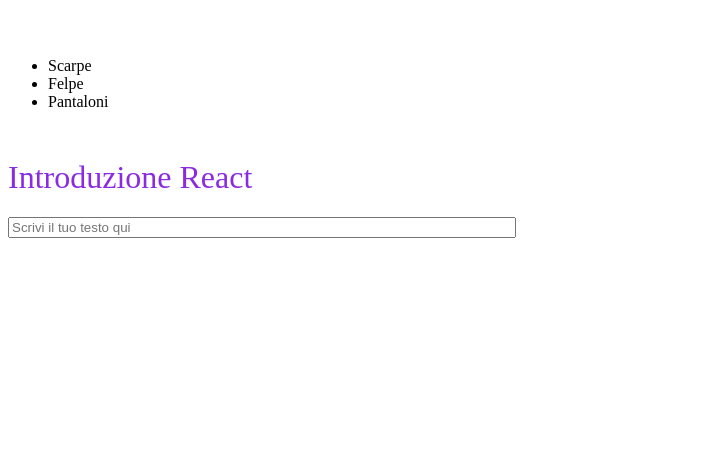
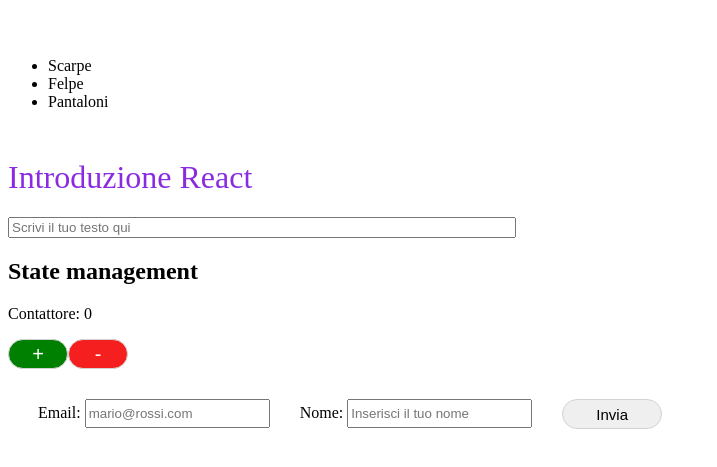
Before and after one commit to Hackademy-180/Esercizio-introduzione-React-Nicolina-Vesco, a React (Vite) app: page / in a window 1280 px wide. Shown: the part 786-1253 px from the top of the page, without its empty margins (0-717 px from the left). Before the commit the page ends 1032 px from the top, so only its background shows below. Built offline with nearby package versions, Linux system fonts and the light colour scheme.

Commit message:
Esercizio state management

```diff
--- a/src/App.jsx
+++ b/src/App.jsx
@@ -1,8 +1,21 @@
 import Navbar from "./components/Navbar.jsx"
 import Header from "./components/Header.jsx"
 import List from "./components/List.jsx"
+import { useState } from 'react'
+import Form from "./components/Form.jsx"
 
 function App() {
+    //Esercizio State management
+    const [counter, setCounter] = useState(0);
+
+    const increment =()=>{
+      setCounter((prev)=> prev + 1)
+    }
+    const decrement =()=>{
+      setCounter((prev)=> prev-1)
+    }
+
+
     // Esercizio componenti
   const product = ['Scarpe', 'Felpe', 'Pantaloni'];
 
@@ -17,6 +30,16 @@
       <h1 className="title">Introduzione React</h1>
       <input type="text" className='input-text' placeholder='Scrivi il tuo testo qui'/>
       <label htmlFor="text" className='label-text' />
+
+      {/* Esercizio state management */}
+      <h2>State management</h2>
+      <p>Contattore: {counter}</p>
+      <button id = 'increment' onClick={increment}>+</button>
+      <button id = 'decrement' onClick={decrement}>-</button>
+
+
+      <Form />
+
     </>
   )
 
--- /dev/null
+++ b/src/components/Form.jsx
@@ -0,0 +1,47 @@
+import { useState } from 'react'
+
+function Form() {
+    const [name, setName] = useState("");
+    const [mail, setMail] = useState("");
+    const [card, setCard] = useState(false);
+
+    const handleName = (e) => {
+        setName(e.target.value);
+
+    }
+    const handleMail = (e) => {
+        setMail(e.target.value);
+    }
+    const handleSubmit = (e) => {
+        e.preventDefault();
+        setCard(true);
+    }
+
+    return (
+        <>
+            <form onSubmit={handleSubmit}>
+                <div className="box-form">
+
+                    <div>
+                        <label htmlFor="email" class="">Email: </label>
+                        <input type="email" onChange={handleMail} className="" id="email" placeholder="mario@rossi.com" />
+                    </div>
+                    <div>
+                        <label htmlFor="text" class="">Nome: </label>
+                        <input type="text" onChange={handleName} className="text-input" id="text" placeholder="Inserisci il tuo nome" />
+                    </div>
+                    <button id="submitBtn" type="submit">Invia</button>
+                </div>
+            </form>
+            {card && (
+                <div className="card">
+                    <h3>{name}</h3>
+                    <p>{mail}</p>
+                </div>
+            )}
+        </>
+    )
+
+}
+
+export default Form;
--- a/src/index.css
+++ b/src/index.css
@@ -37,3 +37,44 @@
     justify-content: center;
     align-items: center;
 }
+
+#increment, #decrement{
+    width: 60px;
+    height: 30px;
+    border-radius: 20px;
+    border:1px solid #d3d3d3;
+    font-size: 20px;
+    color:white;
+}
+#decrement{
+    background: rgb(245, 31, 31);
+}
+#increment{
+    background: green;
+}
+
+.box-form{
+    padding:30px;
+    display: flex;
+    gap:30px;
+}
+#submitBtn{
+    width:100px;
+    height:30px;
+    border-radius:20px;
+    border:1px solid #d3d3d3;
+    font-size: 15px;
+}
+#email, #text{
+    height: 23px;
+}
+.card{
+    border:1px solid #d3d3d3;
+    border-radius:20px;
+    display:flex;
+    align-items: center;
+    gap:30px;
+    width:200px;
+    padding: 20px;
+    margin-left:30px;
+}
```
